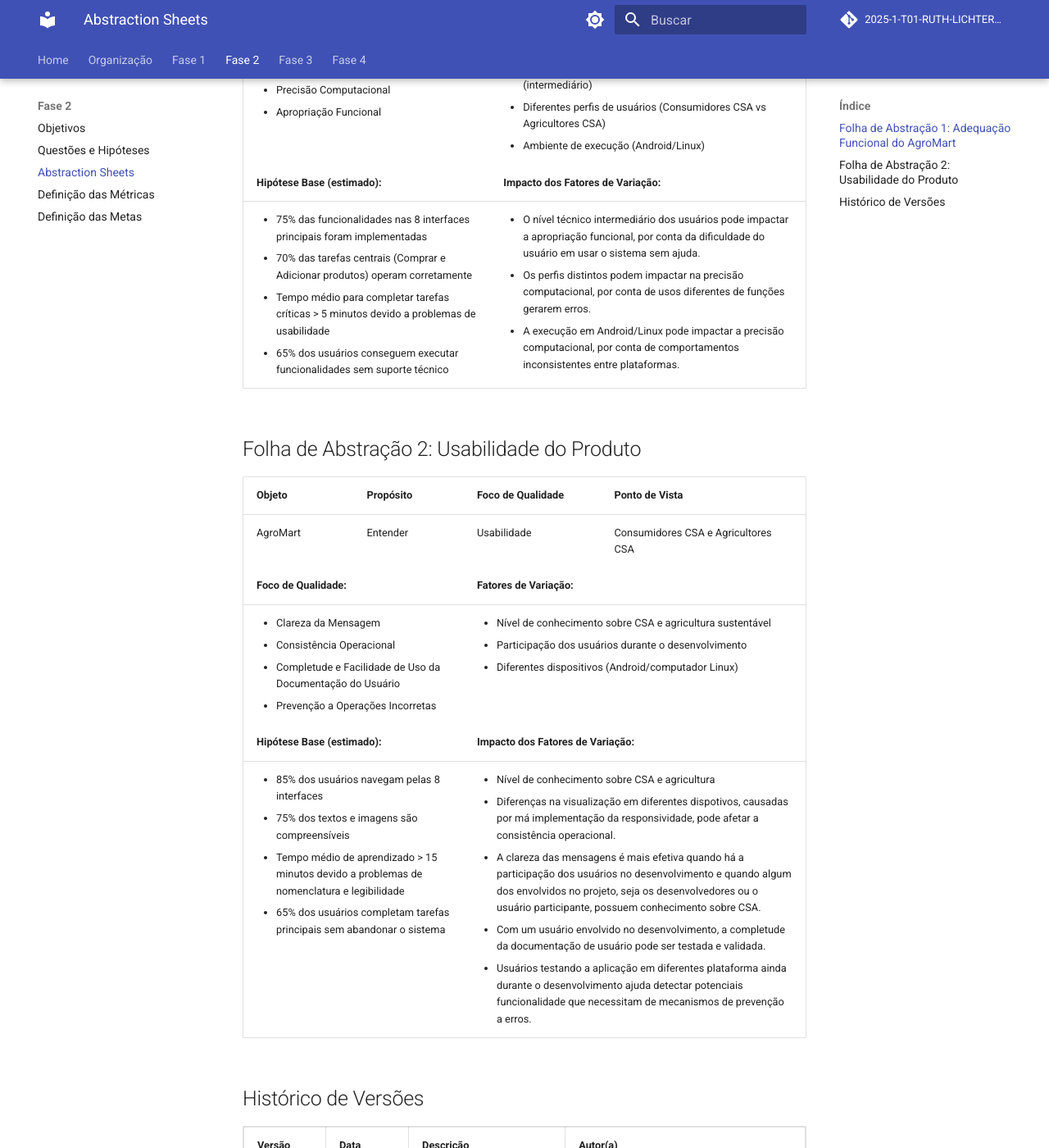
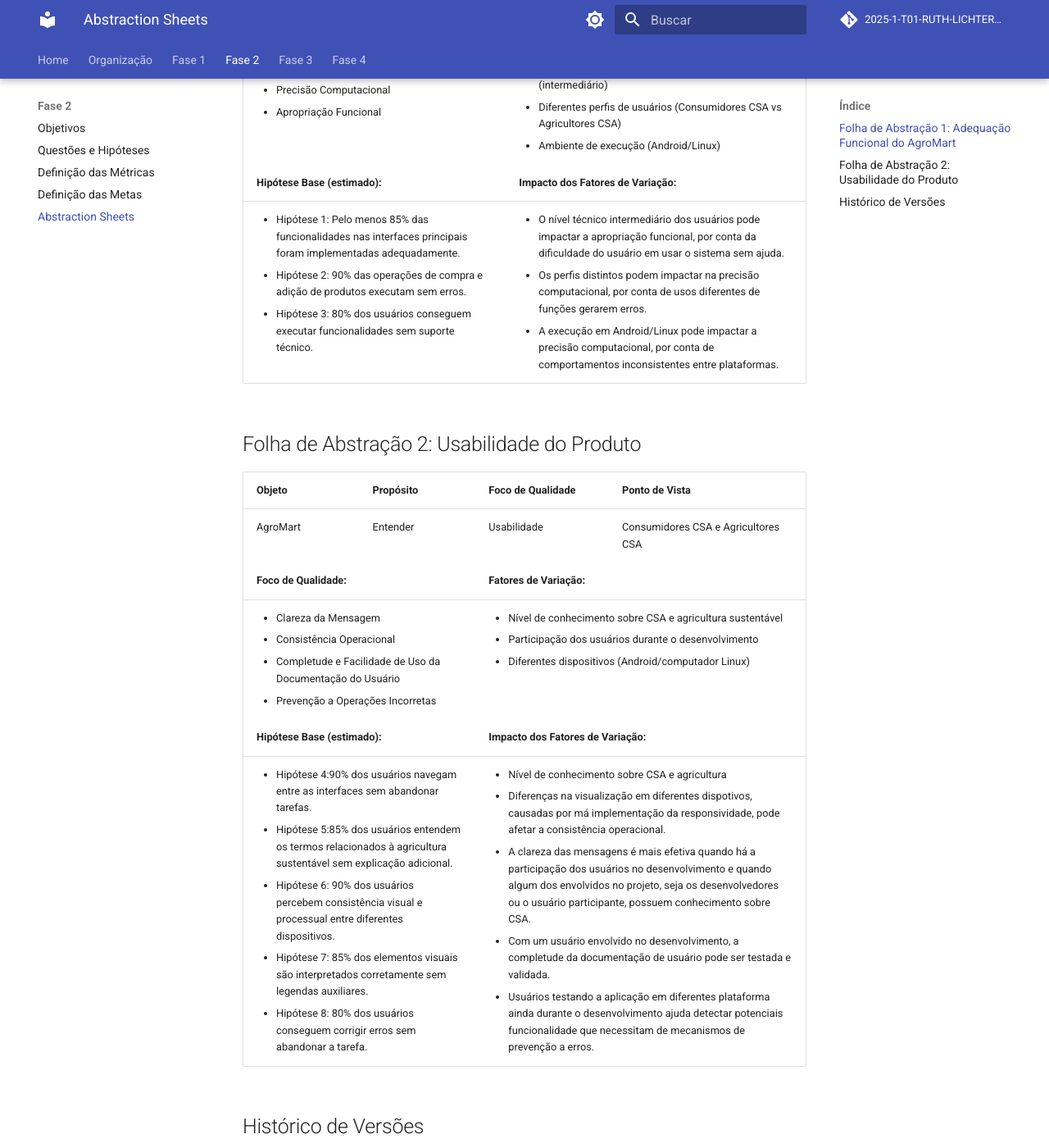
Before and after one commit to FCTE-Qualidade-de-Software-1/2025-1-T01-RUTH-LICHTERMA, an MkDocs documentation site: the page built from docs/gqm/abstractionsheets.md, in a window 1280 px wide and 1400 px high, scrolled down 374 px. Shown: the whole window at 82% size. Built offline with MkDocs 1.6.1 and Material for MkDocs 9.7.7, drawn with Linux system fonts in a browser that asks for light colours; comment, search, counter and statistics services are not loaded; some of the changed text lies outside the part shown.

Commit message:
Ajeitando abstraction sheets

```diff
--- a/docs/gqm/abstractionsheets.md
+++ b/docs/gqm/abstractionsheets.md
@@ -42,10 +42,9 @@
   <tr>
     <td colspan="2">
         <ul>
-          <li>75% das funcionalidades nas 8 interfaces principais foram implementadas</li>
-          <li>70% das tarefas centrais (Comprar e Adicionar produtos) operam corretamente</li>
-          <li>Tempo médio para completar tarefas críticas > 5 minutos devido a problemas de usabilidade</li>
-          <li>65% dos usuários conseguem executar funcionalidades sem suporte técnico </li>
+          <li>Hipótese 1: Pelo menos 85% das funcionalidades nas interfaces principais foram implementadas adequadamente.</li>
+          <li>Hipótese 2: 90% das operações de compra e adição de produtos executam sem erros.</li>
+          <li>Hipótese 3: 80% dos usuários conseguem executar funcionalidades sem suporte técnico.</li>
         </ul>
     </td>
     <td colspan="2">
@@ -101,10 +100,11 @@
   <tr>
     <td colspan="2">
         <ul>
-          <li>85% dos usuários navegam pelas 8 interfaces</li>
-          <li>75% dos textos e imagens são compreensíveis</li>
-          <li>Tempo médio de aprendizado > 15 minutos devido a problemas de nomenclatura e legibilidade</li>
-          <li>65% dos usuários completam tarefas principais sem abandonar o sistema</li>
+          <li>Hipótese 4:90% dos usuários navegam entre as interfaces sem abandonar tarefas.</li>
+          <li>Hipótese 5:85% dos usuários entendem os termos relacionados à agricultura sustentável sem explicação adicional.</li>
+          <li>Hipótese 6: 90% dos usuários percebem consistência visual e processual entre diferentes dispositivos.</li>
+          <li>Hipótese 7: 85% dos elementos visuais são interpretados corretamente sem legendas auxiliares.</li>
+          <li>Hipótese 8: 80% dos usuários conseguem corrigir erros sem abandonar a tarefa.</li>
         </ul>
     </td>
     <td colspan="2">
@@ -148,11 +148,17 @@
       <td>Revisão</td>
       <td>Leonardo Barcellos</td>
     </tr>
-        <tr>
+    <tr>
       <td>1.3</td>
       <td>07/06/2025</td>
       <td>Implementação dos feedbacks da professora</td>
       <td>Raphael Mendes, Leonardo Barcellos, Breno Lucena, Luis Zarbielli e Dannyeclisson Rodrigo</td>
     </tr>
+    <tr>
+      <td>1.4</td>
+      <td>08/06/2025</td>
+      <td>Alinhando com as hipóteses usadas no resto do projeto</td>
+      <td>Raphael Mendes</td>
+    </tr>
   </tbody>
 </table>
--- a/mkdocs.yml
+++ b/mkdocs.yml
@@ -22,9 +22,9 @@
   - Fase 2:
     - Objetivos: gqm/objetivos.md
     - Questões e Hipóteses: gqm/questoes.md
-    - Abstraction Sheets: gqm/abstractionsheets.md
     - Definição das Métricas: gqm/metricas.md
     - Definição das Metas: gqm/metas.md
+    - Abstraction Sheets: gqm/abstractionsheets.md
   - Fase 3:
     - Planejamento da Avaliação: gqm/planejamentofase3.md
   - Fase 4:
```
Also changed, not shown: docs/organizacao/backlog.md (+3 -3 lines).
